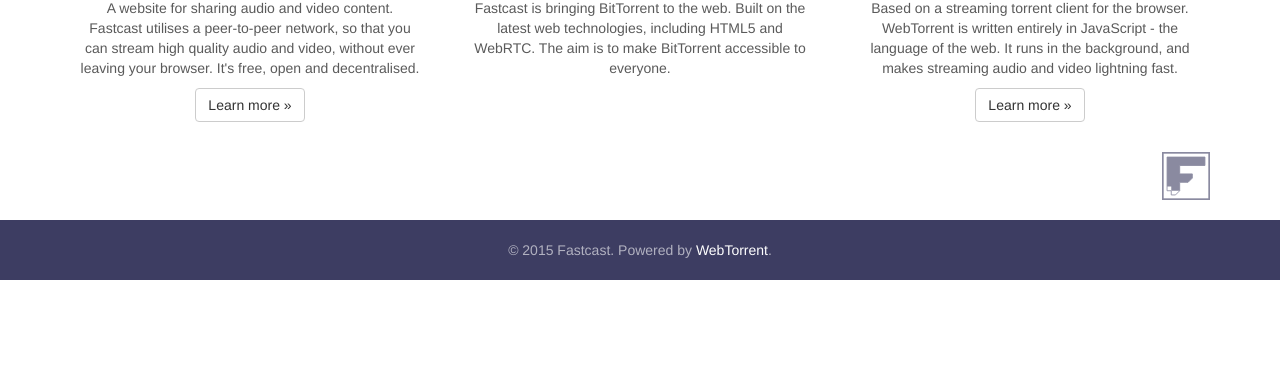
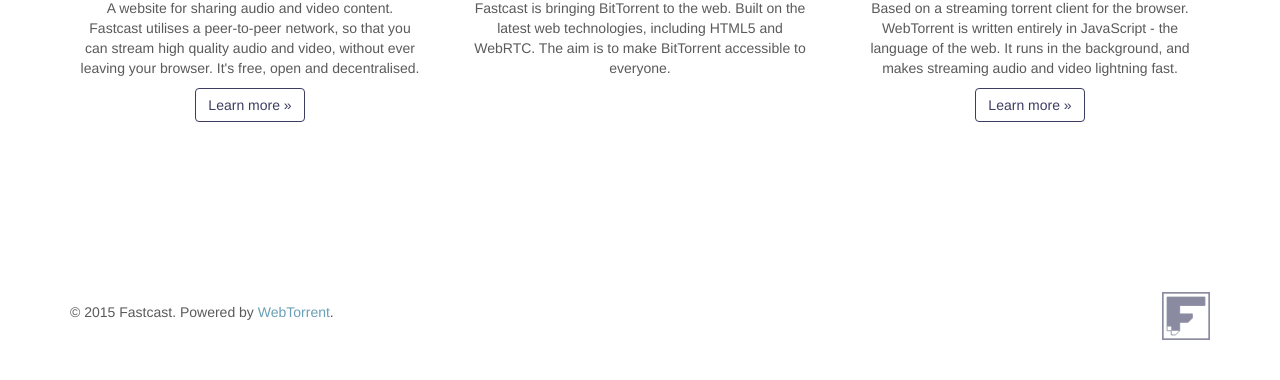
Before and after one commit to fastcast/fastcast, a website: page index.html in a window 1280 px wide. Shown: the part 1610-1990 px from the top of the page. Before the commit the page ends 1890 px from the top, so only its background shows below. Drawn offline with nearby package versions, Linux system fonts and the light colour scheme.

Commit message:
Change footer, change link and button styles

```diff
--- a/css/cover.css
+++ b/css/cover.css
@@ -10,6 +10,19 @@
 a:hover {
   color: #6a9fb5;
   text-decoration: none;
+}
+
+/* Custom default button */
+.btn-default {
+  color: #3d3d62;
+  background-color: #fff;
+  border-color: #3d3d62;
+}
+.btn-default:hover,
+.btn-default:focus {
+  color: #fff;
+  background-color: #6a9fb5;
+  border-color: #6a9fb5;
 }
 
 
@@ -205,7 +218,7 @@
 }
 .marketing h2 {
   font-weight: normal;
-  color: #5a5a5a;
+  color: #3d3d62;
 }
 .marketing .col-lg-4 p {
   margin-right: 10px;
@@ -221,29 +234,20 @@
  * Footer
  */
 
-html {
-  position: relative;
-  min-height: 100%;
-}
-body {
-  /* Margin bottom by footer height */
-  margin-bottom: 60px;
-}
+/* Padding below the footer and lighter footer text */
 .footer {
-  position: absolute;
-  bottom: 0;
-  width: 100%;
-  height: 60px;
-  text-align: center;
-  background-color: #3d3d62;
-}
-.container .text-muted {
-  margin: 20px 0;
-  color: rgba(255, 255, 255, 0.6);
+  padding-top :40px;
+  padding-bottom: 40px;
+  margin-top: 100px;
+  color: #5a5a5a;
 }
 /* Footer links */
+.footer a,
+.footer a:focus {
+  color: #6a9fb5;
+}
 .footer a:hover {
-  color: #fff;
+  color: #6a9fb5;
   text-decoration: underline;
 }
 
@@ -251,10 +255,9 @@
 .logo {
   width: 48px;
   height: 48px;
-  margin-bottom: 20px;
   cursor: pointer;
   background: url(../img/fastcast.svg);
-  background-size: 48px 48px;
+  background-size: 100% 100%;
   opacity: 0.6;
   -webkit-transition: opacity .6s linear;
        -o-transition: opacity .6s linear;
@@ -263,6 +266,6 @@
 .logo:hover,
 .logo:active {
   background: url(../img/chevron-up.svg);
-  background-size: 48px 48px;
+  background-size: 100% 100%;
   opacity: 1;
 }
--- a/index.html
+++ b/index.html
@@ -191,14 +191,11 @@
       </div><!-- /.row -->
     </div>
 
-    <div class="container">
-      <a id="scrollUp" class="logo pull-right"></a>
-    </div>
-
     <!-- Footer -->
     <footer class="footer">
       <div class="container">
-        <p class="text-muted">&copy; 2015 Fastcast. Powered by <a href="http://webtorrent.io">WebTorrent</a>.</p>
+        <p><a id="scrollUp" class="logo pull-right"></a></p>
+        <p>&copy; 2015 Fastcast. Powered by <a href="http://webtorrent.io">WebTorrent</a>.</p>
       </div>
     </footer>
 
@@ -212,19 +209,19 @@
     <script src="js/jquery.mobile.custom.min.js"></script>
     <script>
       $(document).ready(function() {
-        $(".carousel-inner").swiperight(function() {
+        $('.carousel-inner').swiperight(function() {
           $(this).parent().carousel('prev')
         })
-        $(".carousel-inner").swipeleft(function() {
+        $('.carousel-inner').swipeleft(function() {
           $(this).parent().carousel('next')
         })
       })
-      $("#scrollDown").click(function() {
+      $('#scrollDown').click(function() {
         $('html, body').animate({
           scrollTop: $('#featuredVideos').offset().top
         }, 1000)
       })
-      $("#scrollUp").click(function() {
+      $('#scrollUp').click(function() {
         $('html, body').animate({
           scrollTop: $('body').offset().top
         }, 1000)
```
